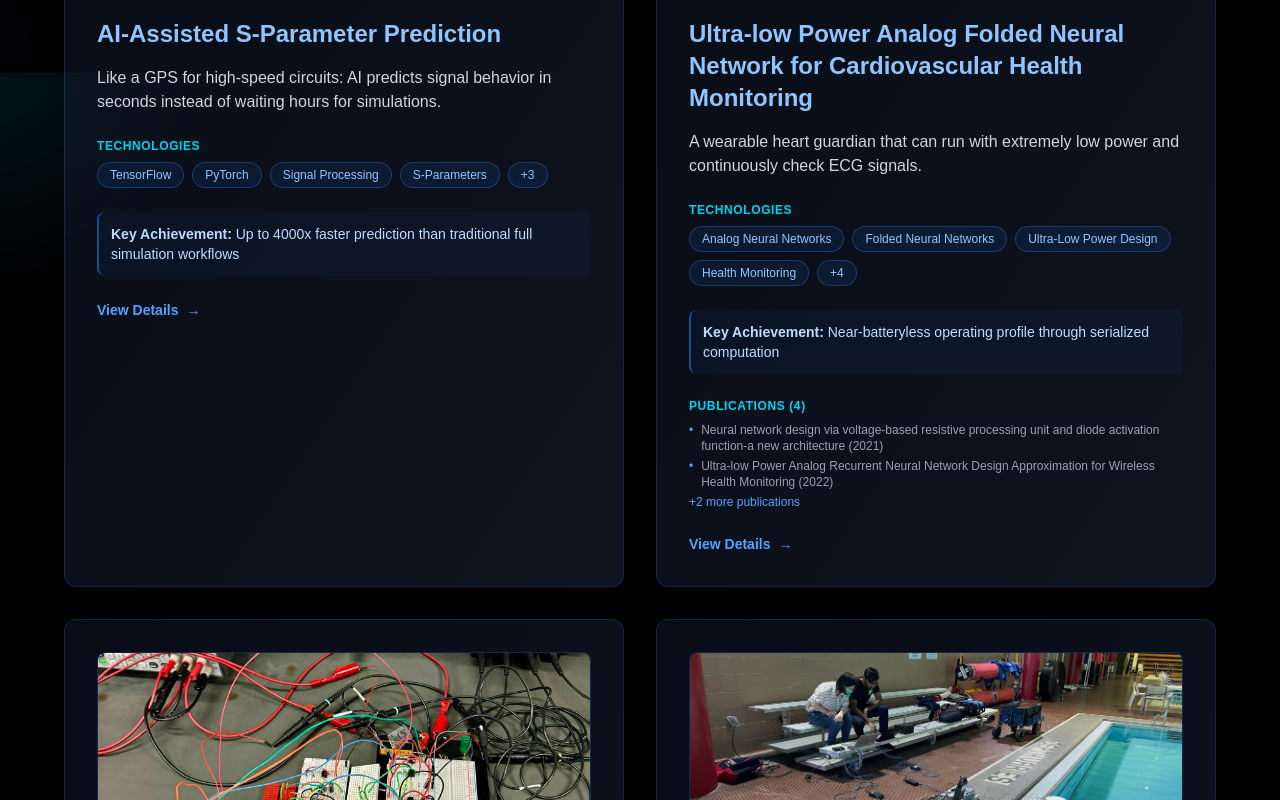
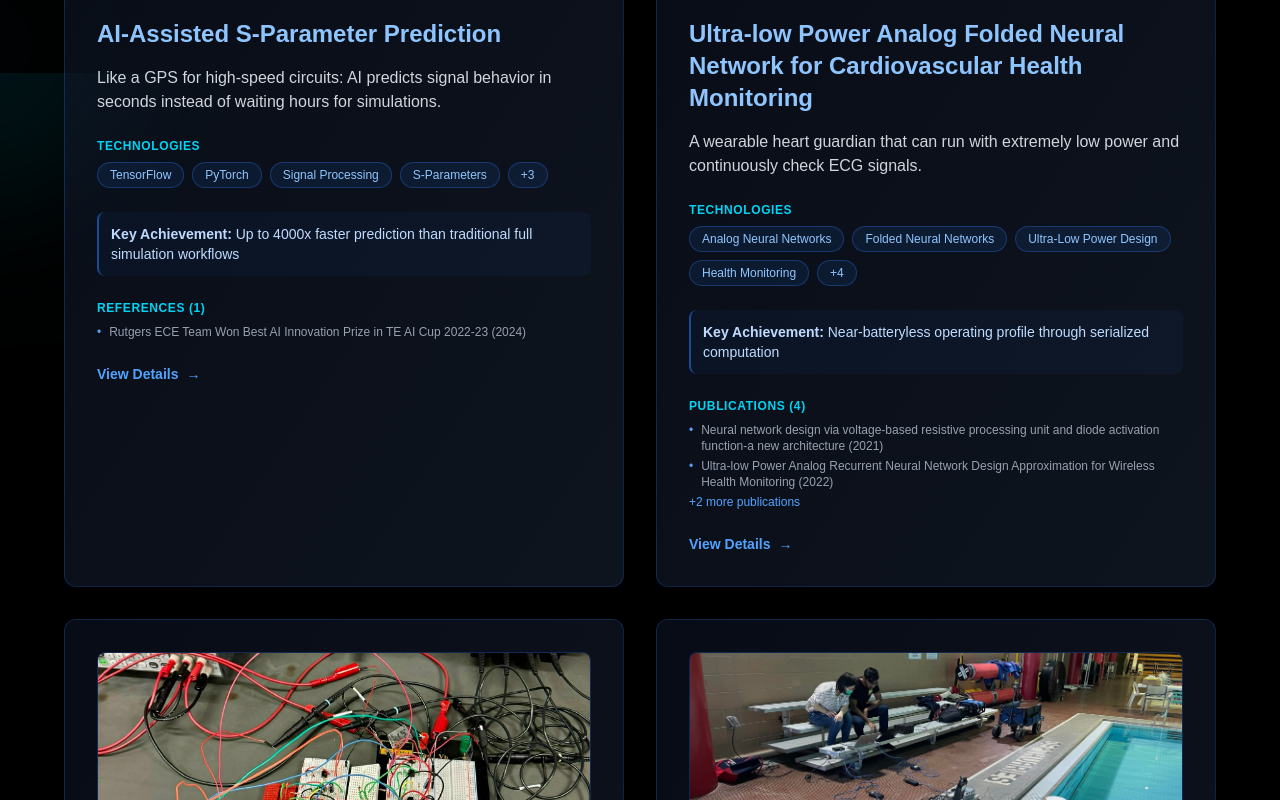
Before and after one commit to dryungtinghsieh-ui/ai-portfolio, a Next.js app: page /research in a window 1280 px wide. Shown: the part 727-1527 px from the top of the page. Built offline with nearby package versions, Linux system fonts and the light colour scheme.

Commit message:
Add references section to research project cards

```diff
--- a/app/research/page.tsx
+++ b/app/research/page.tsx
@@ -229,6 +229,32 @@ export default function ResearchPage() {
                         </div>
                       )}
 
+                      {/* References */}
+                      {project.references && project.references.length > 0 && (
+                        <div className="mb-6">
+                          <p className="text-xs font-semibold text-cyan-400 mb-2 uppercase tracking-wider">
+                            References ({project.references.length})
+                          </p>
+                          <ul className="text-xs text-gray-400 space-y-1">
+                            {project.references.slice(0, 2).map((ref, i) => (
+                              <li key={i} className="flex items-start">
+                                <span className="mr-2 text-blue-400">•</span>
+                                <span>
+                                  {ref.title}
+                                  {ref.year ? ` (${ref.year})` : ''}
+                                </span>
+                              </li>
+                            ))}
+                            {project.references.length > 2 && (
+                              <li className="text-blue-400">
+                                +{project.references.length - 2} more reference
+                                {project.references.length > 3 ? 's' : ''}
+                              </li>
+                            )}
+                          </ul>
+                        </div>
+                      )}
+
                       {/* View Details Button */}
                       <motion.div
                         className="flex items-center text-blue-400 font-semibold text-sm group-hover:text-blue-300 transition-colors"
```
